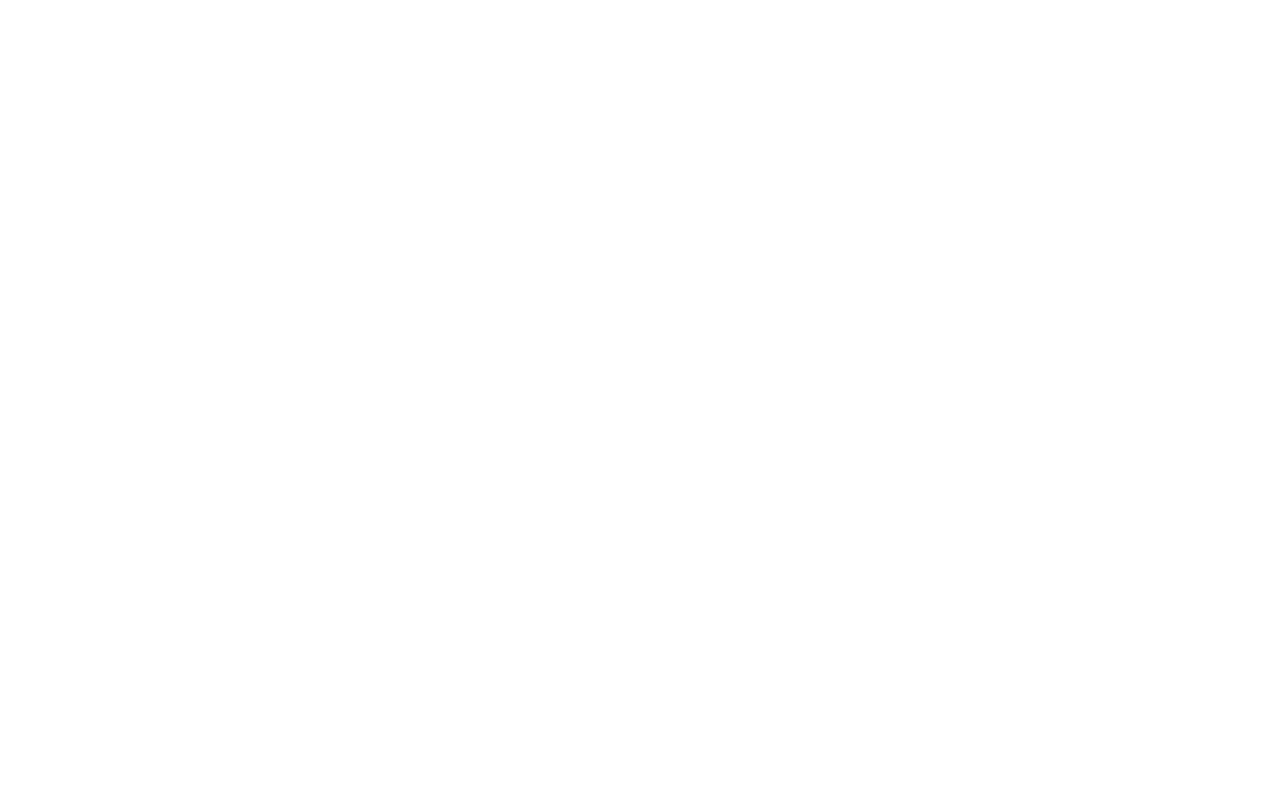
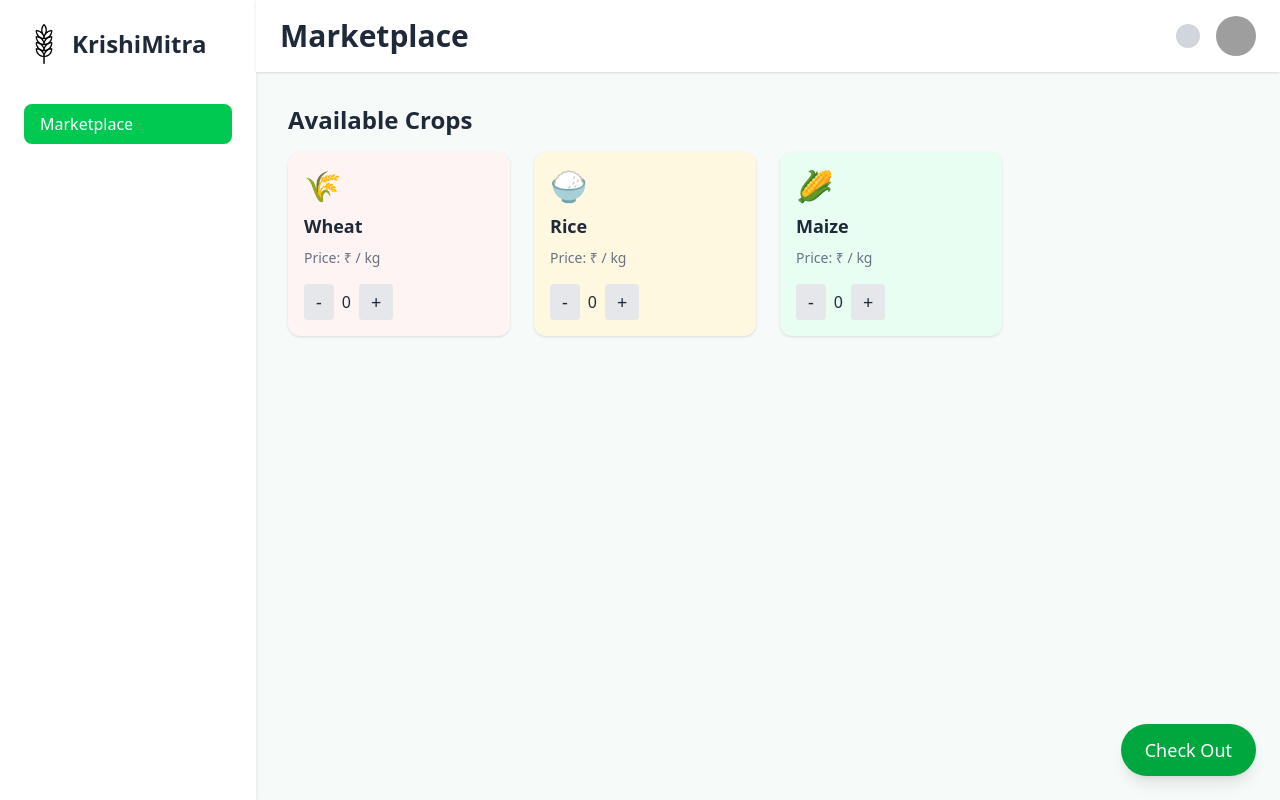
Before and after one commit to gouravanirudh05/Krishi-Mitra, a React (Vite) app in the folder frontend/: page /marketplace in a window 1280 px wide. Before the commit this address had no page. Built offline with nearby package versions, Linux system fonts and the light colour scheme; grey boxes are pictures that could not be loaded.

Commit message:
finish customer ui

```diff
--- a/frontend/src/App.jsx
+++ b/frontend/src/App.jsx
@@ -2,17 +2,18 @@
 import { Suspense, lazy } from 'react';
 import { ToastContainer } from 'react-toastify';
 import 'react-toastify/dist/ReactToastify.css';
-import CropDetails from "./pages/CropDetails";
 const LandingPage = lazy(() => import('./pages/LandingPage'));
 const Login = lazy(() => import('./pages/Login'));
 const SignUp = lazy(() => import('./pages/SignUp'));
 const Learn = lazy(() => import('./pages/Learn'));
-const CustomerDashboard = lazy(() => import('./pages/CustomerDashboard'));
+const Marketplace = lazy(() => import('./pages/Marketplace'));
 const About = lazy(() => import('./pages/About'));
 const Dashboard = lazy(() => import('./pages/Dashboard'));
 const Planner = lazy(() => import('./pages/Planner'));
 const Crops = lazy(() => import('./pages/Crops'));
+const CropDetails = lazy(() => import('./pages/CropDetails'));
 const Market = lazy(() => import('./pages/Market'));
+const CheckoutPage = lazy(() => import('./pages/CheckoutPage'));
 function App() {
   return (
     <Router>
@@ -22,13 +23,14 @@
           <Route path="/login" element={<Login />} />
           <Route path="/signup" element={<SignUp />} />
           <Route path="/learn" element={<Learn />} />
-          <Route path="/customerdashboard" element={<CustomerDashboard />} />
+          <Route path="/marketplace" element={<Marketplace />} />
           <Route path="/about" element={<About />} />
           <Route path="/dashboard" element={<Dashboard />} />
           <Route path="/planner" element={<Planner />} />
           <Route path="/crops" element={<Crops />} />
           <Route path="/market" element={<Market />} />
           <Route path="/crops/:cropId" element={<CropDetails />} />
+          <Route path="/checkout" element={<CheckoutPage />} />
           {/* Add more routes as needed */}
         </Routes>
       </Suspense>
--- /dev/null
+++ b/frontend/src/components/CheckoutButton.jsx
@@ -0,0 +1,15 @@
+import { useNavigate } from "react-router-dom";
+
+export default function CheckoutButton() {
+    const navigate = useNavigate();
+
+    return (
+        <button
+            onClick={() => navigate("/checkout")}
+            className="fixed bottom-6 right-6 bg-green-600 hover:bg-green-700 text-white px-6 py-3 rounded-full text-lg shadow-lg"
+        >
+            Check Out
+        </button>
+    );
+
+}
--- /dev/null
+++ b/frontend/src/components/CropCardCustomer.jsx
@@ -0,0 +1,33 @@
+import React, { useState } from "react";
+
+export default function CropCardCustomer({ id, name, emoji, color, price }) {
+    const [quantity, setQuantity] = useState(0);
+
+    return (
+        <div className="bg-white rounded-xl shadow p-4 flex flex-col gap-2 hover:scale-105 transition-transform duration-200 cursor-pointer" style={{ backgroundColor: color }}>
+            <div className="text-3xl">{emoji}</div>
+            <h4 className="font-bold text-lg">{name}</h4>
+            <p className="text-sm text-gray-500">Price: ₹{price} / kg</p>
+
+            <div className="flex items-center gap-2 mt-2 stopPropagation">
+                <button
+                    className="px-3 py-1 bg-gray-200 rounded text-lg"
+                    onClick={(e) => {
+                        setQuantity(Math.max(0, quantity - 1));
+                        e.stopPropagation();
+                        e.preventDefault();
+                    }}
+                >-</button>
+                <span>{quantity}</span>
+                <button
+                    className="px-3 py-1 bg-gray-200 rounded text-lg"
+                    onClick={(e) => {
+                        setQuantity(quantity + 1);
+                        e.stopPropagation();
+                        e.preventDefault();
+                    }}
+                >+</button>
+            </div>
+        </div>
+    );
+}
--- /dev/null
+++ b/frontend/src/components/CropModal.jsx
@@ -0,0 +1,23 @@
+export default function CropModal({ crop, onClose }) {
+    if (!crop) return null;
+
+    return (
+        <div className="fixed inset-0 z-50 flex items-center justify-center bg-black/30 backdrop-blur-sm">
+            <div className="bg-white p-6 rounded-xl shadow-lg w-96 scale-100 transition-transform duration-300 relative">
+                <button
+                    onClick={onClose}
+                    className="absolute top-2 right-2 w-10 h-10 flex items-center justify-center bg-gray-200 text-xl font-bold text-gray-700 rounded-full hover:bg-red-500 hover:text-white transition-colors duration-200"
+                    aria-label="Close"
+                >
+                    ×
+                </button>
+
+                <div className="text-4xl mb-4">{crop.emoji || "🌾"}</div>
+                <h2 className="text-2xl font-bold mb-2">{crop.name}</h2>
+                <p className="text-sm text-gray-500 mb-2">Price: ₹{crop.price} / kg</p>
+                <p className="text-sm text-gray-500 mb-2">Field Size: {crop.fieldSize}</p>
+                <p className="text-sm text-gray-500">Expected Yield: 3,000 kg</p>
+            </div>
+        </div>
+    );
+}
--- /dev/null
+++ b/frontend/src/components/HeaderCustomer.jsx
@@ -0,0 +1,16 @@
+import React from "react";
+
+export default function HeaderCustomer() {
+    return (
+        <header className="bg-white px-6 py-4 shadow flex justify-between items-center">
+            <h2 className="text-3xl font-bold">Marketplace</h2>
+            <div className="flex items-center gap-4">
+                <div className="relative cursor-pointer">
+                    <div className="w-6 h-6 rounded-full bg-gray-300" />
+                    {/* You can add a badge/count */}
+                </div>
+                <img src="/src/assets/profile.png" className="w-10 h-10 rounded-full" alt="User" />
+            </div>
+        </header>
+    );
+}
--- a/frontend/src/components/Sidebar.jsx
+++ b/frontend/src/components/Sidebar.jsx
@@ -1,13 +1,15 @@
 import { NavLink } from "react-router-dom";
 
-const navItems = [
-    { label: "Dashboard", path: "/dashboard" },
-    { label: "Planner", path: "/planner" },
-    { label: "Crops", path: "/crops" },
-    { label: "Market", path: "/market" },
-];
+export default function Sidebar({ activePage, customNav }) {
+    const defaultNav = [
+        { label: "Dashboard", path: "/dashboard" },
+        { label: "Planner", path: "/planner" },
+        { label: "Crops", path: "/crops" },
+        { label: "Market", path: "/market" },
+    ];
 
-export default function Sidebar() {
+    const navItems = customNav || defaultNav;
+
     return (
         <aside className="w-64 bg-white shadow-md p-6">
             <div className="flex items-center gap-2 mb-10">
@@ -20,7 +22,9 @@
                         to={item.path}
                         key={item.path}
                         className={({ isActive }) =>
-                            `rounded-lg py-2 px-4 text-center w-full ${isActive ? "bg-green-600 text-white" : "hover:bg-gray-100"
+                            `rounded-lg py-2 px-4 text-left w-full ${isActive || activePage === item.label
+                                ? "bg-green-500 text-white"
+                                : "hover:bg-gray-100"
                             }`
                         }
                     >
--- /dev/null
+++ b/frontend/src/pages/CheckoutPage.jsx
@@ -0,0 +1,72 @@
+import React from "react";
+import { useNavigate } from "react-router-dom";
+import Sidebar from "../components/Sidebar";
+import Header from "../components/Header";
+
+// Dummy cart data
+const cartItems = [
+    { id: "wheat", name: "Wheat", quantity: 10, pricePerKg: 30 },
+    { id: "rice", name: "Rice", quantity: 5, pricePerKg: 40 },
+    { id: "maize", name: "Maize", quantity: 8, pricePerKg: 35 },
+];
+
+export default function CheckOutPage() {
+    const navigate = useNavigate();
+    const total = cartItems.reduce((sum, item) => sum + item.quantity * item.pricePerKg, 0);
+
+    return (
+        <div className="flex min-h-screen bg-[#f6fbf9] text-gray-800 font-poppins">
+            {/* Simplified Sidebar */}
+            <Sidebar
+                customNav={[{ label: "Marketplace", path: "/marketplace" }]}
+                activePage="Marketplace"
+            />
+
+
+            {/* Main content */}
+            <div className="flex-1 flex flex-col">
+                <Header pageTitle="Check Out" />
+
+                <main className="flex-1 p-8">
+                    {/* Back button */}
+                    <button
+                        onClick={() => navigate(-1)}
+                        className="mb-6 bg-gray-200 text-gray-800 px-4 py-2 rounded hover:bg-gray-300"
+                    >
+                        ← Back
+                    </button>
+
+                    <h2 className="text-2xl font-bold mb-6">Your Cart</h2>
+
+                    <div className="bg-white rounded-xl shadow p-6">
+                        <table className="w-full text-left border-collapse">
+                            <thead>
+                                <tr className="border-b">
+                                    <th className="pb-2">Crop</th>
+                                    <th className="pb-2">Quantity (kg)</th>
+                                    <th className="pb-2">Price/kg (₹)</th>
+                                    <th className="pb-2">Total (₹)</th>
+                                </tr>
+                            </thead>
+                            <tbody>
+                                {cartItems.map((item) => (
+                                    <tr key={item.id} className="border-b">
+                                        <td className="py-2">{item.name}</td>
+                                        <td>{item.quantity}</td>
+                                        <td>₹{item.pricePerKg}</td>
+                                        <td>₹{item.quantity * item.pricePerKg}</td>
+                                    </tr>
+                                ))}
+                            </tbody>
+                        </table>
+                        <div className="flex justify-end mt-6">
+                            <div className="text-lg font-semibold">
+                                Total: <span className="text-green-600">₹{total}</span>
+                            </div>
+                        </div>
+                    </div>
+                </main>
+            </div>
+        </div>
+    );
+}
--- a/frontend/src/pages/CustomerDashboard.jsx
+++ /dev/null
@@ -1,9 +0,0 @@
-import React from 'react'
-
-const CustomerDashboard = () => {
-  return (
-    <div>CustomerDashboard</div>
-  )
-}
-
-export default CustomerDashboard
--- /dev/null
+++ b/frontend/src/pages/Marketplace.jsx
@@ -0,0 +1,35 @@
+import React, { useState } from "react";
+import Sidebar from "../components/Sidebar";
+import HeaderCustomer from "../components/HeaderCustomer";
+import CropCardCustomer from "../components/CropCardCustomer";
+import CheckoutButton from "../components/CheckoutButton";
+import CropModal from "../components/CropModal";
+import dummyCrops from "../data/dummyCrops";
+
+export default function CustomerDashboard() {
+  const [selectedCrop, setSelectedCrop] = useState(null);
+
+  return (
+    <div className="flex min-h-screen bg-[#f6fbf9] text-gray-800 font-poppins">
+      <Sidebar customNav={[{ label: "Marketplace", path: "/marketplace" }]} activePage="Marketplace" />
+
+      <div className="flex-1 flex flex-col">
+        <HeaderCustomer />
+
+        <main className="flex-1 p-8">
+          <h2 className="text-2xl font-semibold mb-4">Available Crops</h2>
+          <section className="grid grid-cols-1 sm:grid-cols-2 md:grid-cols-3 xl:grid-cols-4 gap-6">
+            {dummyCrops.map((crop) => (
+              <div key={crop.id} onClick={() => setSelectedCrop(crop)}>
+                <CropCardCustomer {...crop} />
+              </div>
+            ))}
+          </section>
+        </main>
+
+        <CheckoutButton />
+        <CropModal crop={selectedCrop} onClose={() => setSelectedCrop(null)} />
+      </div>
+    </div>
+  );
+}
```
